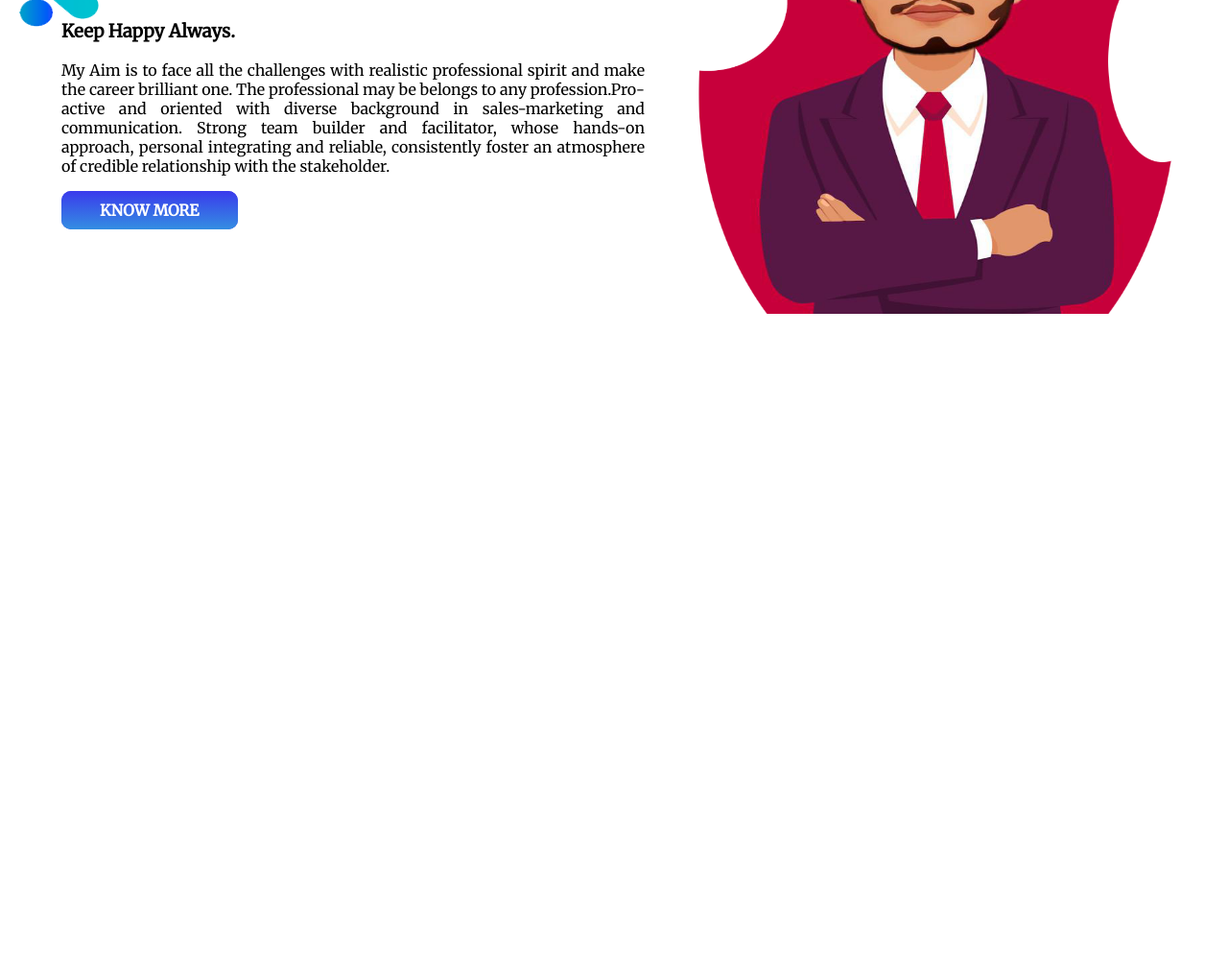
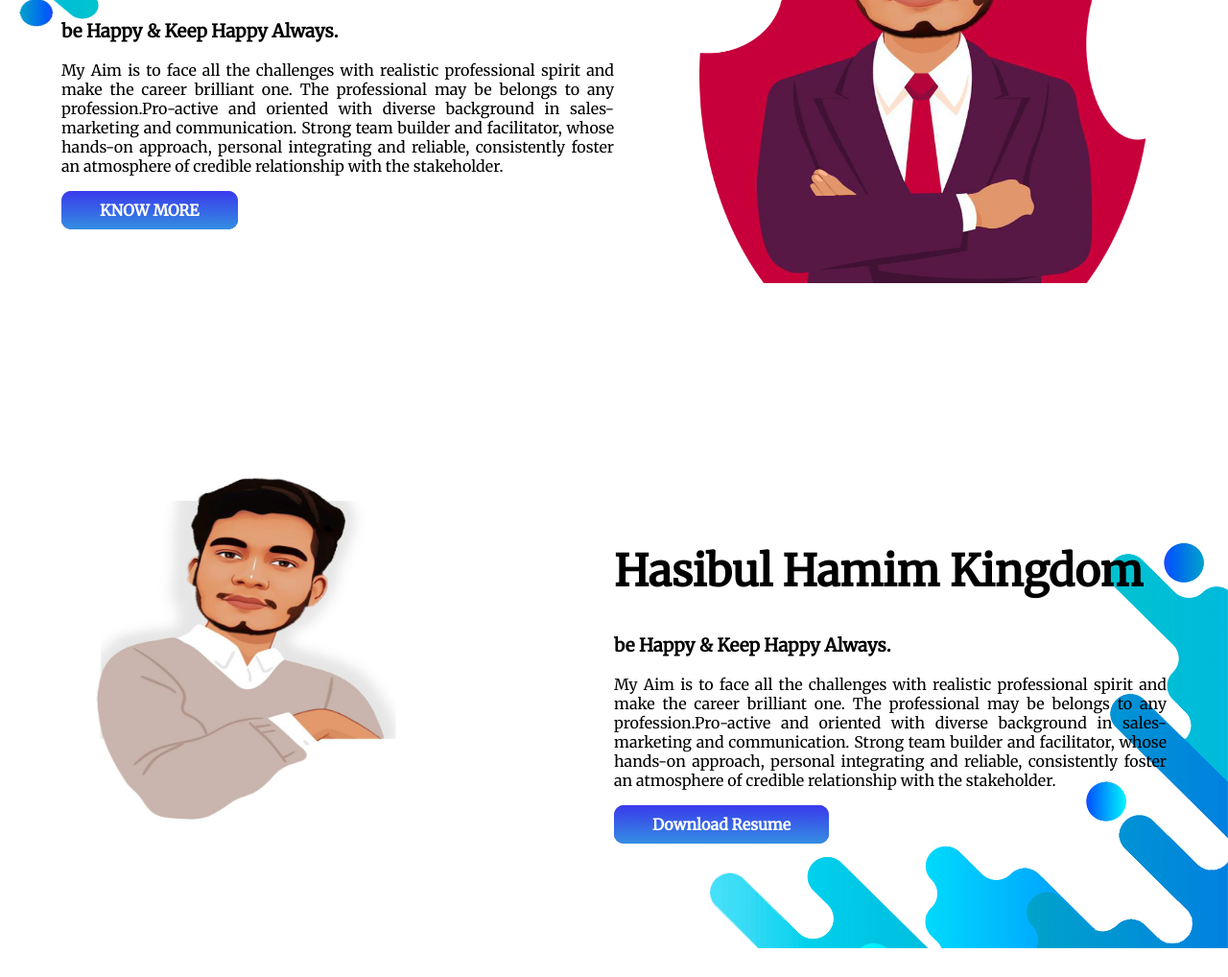
Before and after one commit to hasibulhamim2020/my-portfolio, a plain HTML site: page index.html in a window 1280 px wide. Shown: the part 267-1285 px from the top of the page at 96% size. Before the commit the page ends 800 px from the top, so only its background shows below. Drawn offline with Linux system fonts and the light colour scheme.

Commit message:
first commit 5.0

```diff
--- a/index.html
+++ b/index.html
@@ -19,7 +19,7 @@
         <div class="half-width">
             <h1>Welcome To</h1>
             <h1><span class="blue-color">Hasibul Hamim</span> Kingdom!</h1>
-            <h3> Keep Happy Always.</h3>
+            <h3>be Happy & Keep Happy Always.</h3>
             <p>My Aim is to face all the challenges with realistic professional spirit and make the career brilliant
                 one.
                 The professional may be belongs to any profession.Pro-active and oriented with diverse background in
@@ -36,6 +36,28 @@
             <img src="image_ass/pro_02.png" alt="Hasibul hamim picture">
         </div>
     </section>
+    <section class="buttom-banner">
+        <div class="half-widthimg">
+            <img src="image_ass/pro_01.png" alt="Hasibul hamim picture">
+        </div>
+        <div class="half-width">
+            <h1>Hasibul Hamim Kingdom</h1>
+            <h3>be Happy & Keep Happy Always.</h3>
+            <p>My Aim is to face all the challenges with realistic professional spirit and make the career brilliant
+                one.
+                The professional may be belongs to any profession.Pro-active and oriented with diverse background in
+                sales-marketing and communication. Strong team builder and facilitator, whose hands-on approach,
+                personal
+                integrating and reliable, consistently foster an atmosphere of credible relationship with the
+                stakeholder.
+            </p>
+            <a class="link-linkdln" target="_blank" href="https://www.linkedin.com/in/hasibul-hamim-romel/">Download
+                Resume</a>
+
+
+        </div>
+
+    </section>
 
 
 
--- a/style.css
+++ b/style.css
@@ -1,6 +1,7 @@
 body {
     font-family: 'Merriweather', serif;
     margin: 0px;
+
 }
 
 h1 {
@@ -18,12 +19,15 @@ p {
 
 section {
     display: flex;
+    margin-bottom: 30px;
+
 }
 
 .half-width {
     width: 50%;
     padding-left: 5%;
     padding-top: 5%;
+    padding-right: 5%;
 }
 
 .half-widthimg {
@@ -34,7 +38,6 @@ section {
 .half-widthimg img {
     width: 90%;
     height: 80%;
-    padding-left: 5%;
 }
 
 .link-linkdln {
@@ -52,6 +55,13 @@ section {
 .top-banner {
     background-image: url(image_ass/back_02.png);
     background-repeat: no-repeat;
-    background-size: auto;
+
 
 }
+
+.buttom-banner {
+    background-image: url(image_ass/last_back_01.png);
+    background-repeat: no-repeat;
+    background-position: right bottom;
+
+}
```
Also changed, not shown: image_ass/last_back_01.png (added).
